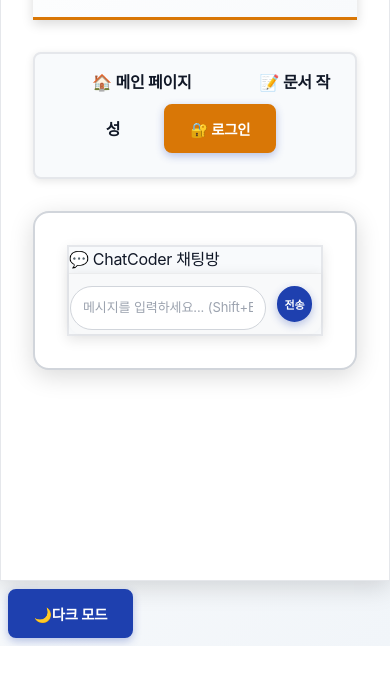
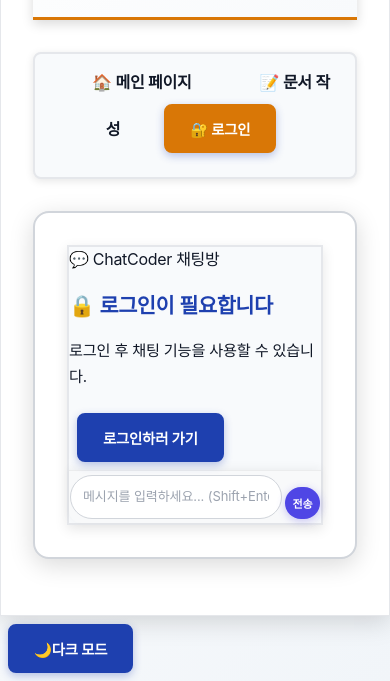
Before and after one commit to CodeNameX0/ChatCoder, a website: page chat.html in a window 390 px wide. Shown: the part 263-944 px from the top of the page. Before the commit the page ends 909 px from the top, so only its background shows below. Drawn offline with Linux system fonts and the light colour scheme.

Commit message:
모바일 채팅/댓글 입력창 너비 확장 및 여백 최소화

```diff
--- a/chat.html
+++ b/chat.html
@@ -30,7 +30,7 @@
 
                 <div class="chat-input-container">
                     <textarea id="chat-input" placeholder="메시지를 입력하세요... (Shift+Enter로 줄바꿈)" maxlength="500" rows="1" autocomplete="off" autocorrect="off" autocapitalize="off" spellcheck="false"></textarea>
-                    <button id="send-chat" id="send-button" type="button">전송</button>
+                    <button id="send-chat" type="button">전송</button>
                 </div>
             </div>
         </div>
--- a/script.js
+++ b/script.js
@@ -15,7 +15,7 @@
 
     const chatBox = document.getElementById('chat-box'); // 채팅창
     const chatInput = document.getElementById('chat-input'); // 메시지 입력란
-    const sendButton = document.getElementById('send-button'); // Send 버튼
+    const sendButton = document.getElementById('send-chat'); // Send 버튼 (채팅 페이지용)
 
     // 로그인한 사용자 아이디 가져오기
     let loggedInUser = localStorage.getItem('loggedInUser');
--- a/styles.css
+++ b/styles.css
@@ -1403,3 +1403,26 @@
 body.light-mode .password-toggle:hover {
     color: #1e40af;
 }
+
+/* 전송 버튼 기본 스타일 추가 */
+#send-button, #send-chat {
+    background: #4F46E5;
+    color: white;
+    border: none;
+    border-radius: 22px;
+    padding: 0.8rem 1.2rem;
+    font-weight: 600;
+    cursor: pointer;
+    transition: all 0.2s ease;
+    font-size: 0.9rem;
+    margin: 0;
+    letter-spacing: -0.1px;
+    font-family: -apple-system, BlinkMacSystemFont, 'Apple SD Gothic Neo', 'Pretendard', sans-serif;
+    box-shadow: 0 2px 8px rgba(79, 70, 229, 0.3);
+}
+
+#send-button:hover, #send-chat:hover {
+    background: #3730a3;
+    transform: translateY(-1px);
+    box-shadow: 0 4px 12px rgba(79, 70, 229, 0.4);
+}
```
